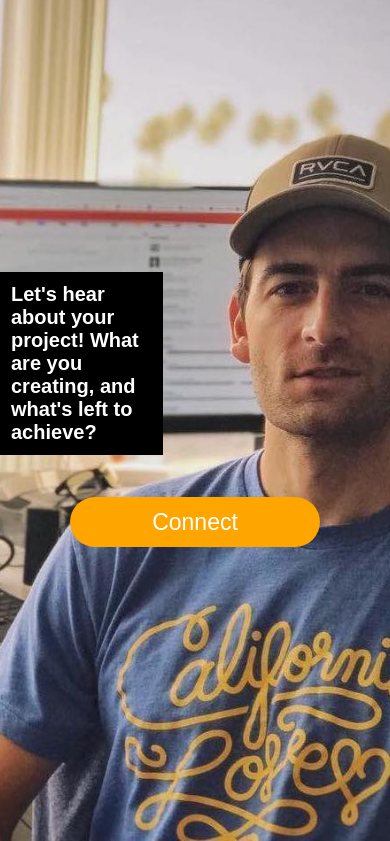
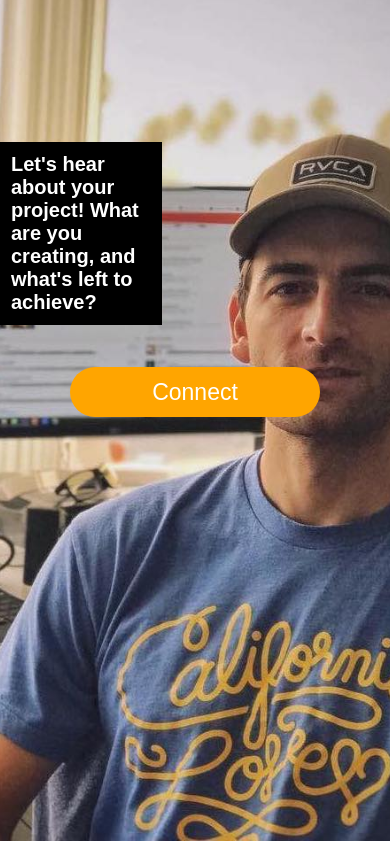
Before and after one commit to wyattwade/myPortfolio-2, a plain HTML site: page index.html in a window 390 px wide. Shown: the part 1622-2463 px from the top of the page. Drawn offline with nearby package versions, Linux system fonts and the light colour scheme.

Commit message:
version one ready for publish

```diff
--- a/index.css
+++ b/index.css
@@ -578,14 +578,14 @@ canvas {
   }
 
   .ml3 {
-    width: 141px;
+    width: 140px;
     /* display: inline-block; */
 
     font-size: 20px;
     text-align: left;
     background: black;
     padding: 11px;
-    margin-top: 275px;
+    margin-top: 145px;
   }
 
 
```
